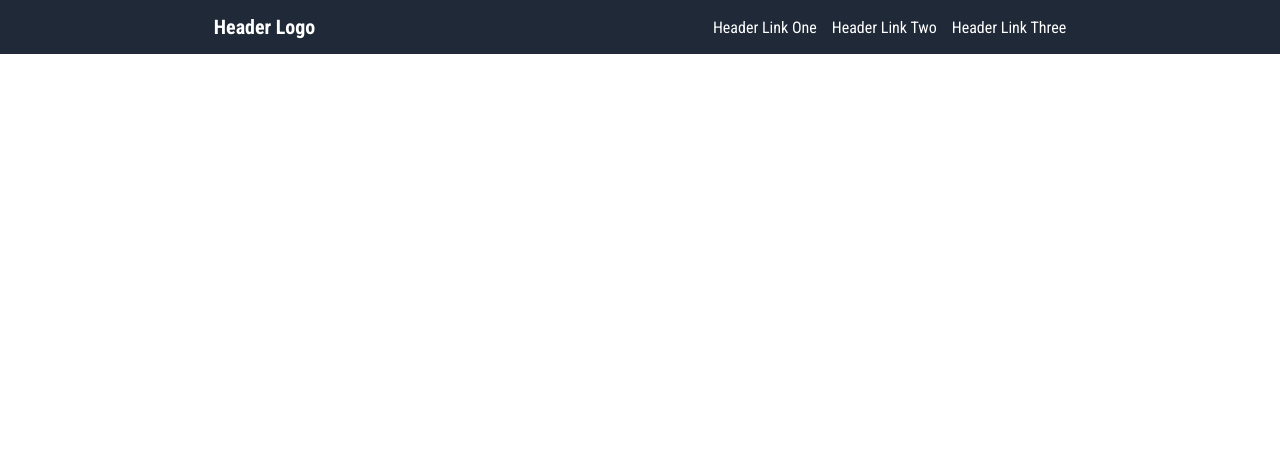
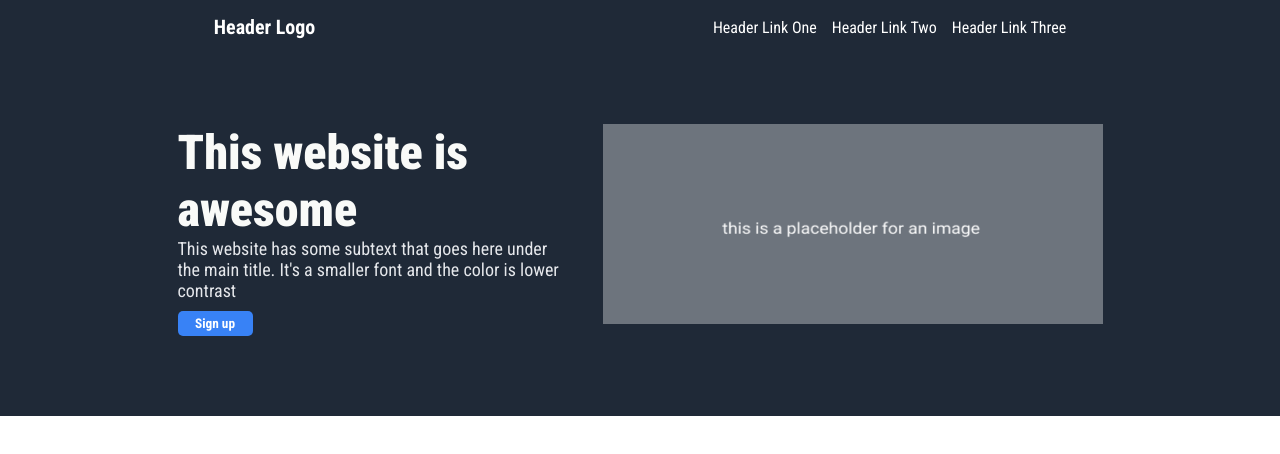
Before and after one commit to glad180r/odin-landing-page, a plain HTML site: page index.html in a window 1280 px wide. Drawn offline with Linux system fonts and the light colour scheme.

Commit message:
Completed Hero Section

```diff
--- a/index.html
+++ b/index.html
@@ -15,5 +15,13 @@
             <div> Header Link Three</div>
         </div>
     </header>
+    <section class="hero">
+        <div class="hero-text">
+            <div class="hero-main-text"> This website is awesome </div>
+            <div class="hero-subtext"> This website has some subtext that goes here under the main title. It's a smaller font and the color is lower contrast</div>
+            <button class="hero-sign-up-btn">Sign up</button>
+        </div>
+        <img src="image.png" alt="Placeholder Image" class="hero-image" id="hero-img">
+    </section>
 </body>
 </html>
--- a/styles.css
+++ b/styles.css
@@ -1,8 +1,12 @@
 /* Font Import */
 @import url('https://fonts.googleapis.com/css2?family=Roboto+Condensed:ital,wght@0,100..900;1,100..900&display=swap');
 
+/* General */
 :root{
     --dark-background: #1F2937;
+    --hero-main-text: #F9FAF8;
+    --hero-secondary-text: #E5E7EB;
+    --button-color: #3882F6;
 }
 
 *{
@@ -12,6 +16,8 @@
     font-family: "Roboto Condensed", sans-serif;
 }
 
+
+/* Header */
 header{
     background-color: var(--dark-background);
     color: white;
@@ -32,3 +38,45 @@ header{
     display: flex;
     gap: 15px;
 }
+
+/* Hero Section */
+.hero{
+    display: flex;
+    background-color: var(--dark-background);
+    color: var(--hero-main-text);
+    justify-content: center;
+    gap: 25px;
+    padding: 70px 10px;
+}
+
+#hero-img{
+    width: 500px;
+    height: 200px;
+}
+
+.hero-main-text{
+    font-size: 48px;
+    width: 400px;
+    font-weight: 900;
+}
+
+.hero-subtext{
+    font-size: 18px;
+    color: var(--hero-secondary-text);
+    width: 390px;
+}
+
+.hero-sign-up-btn{
+    background-color: var(--button-color);
+    color: white;
+    height: 25px;
+    width: 75px;
+    border: none;
+    border-radius: 5px;
+    font-weight: bold;
+    margin: 10px auto;
+}
+
+.hero-sign-up-btn:hover{
+    cursor: pointer;
+}
```
Also changed, not shown: image.png (added).
